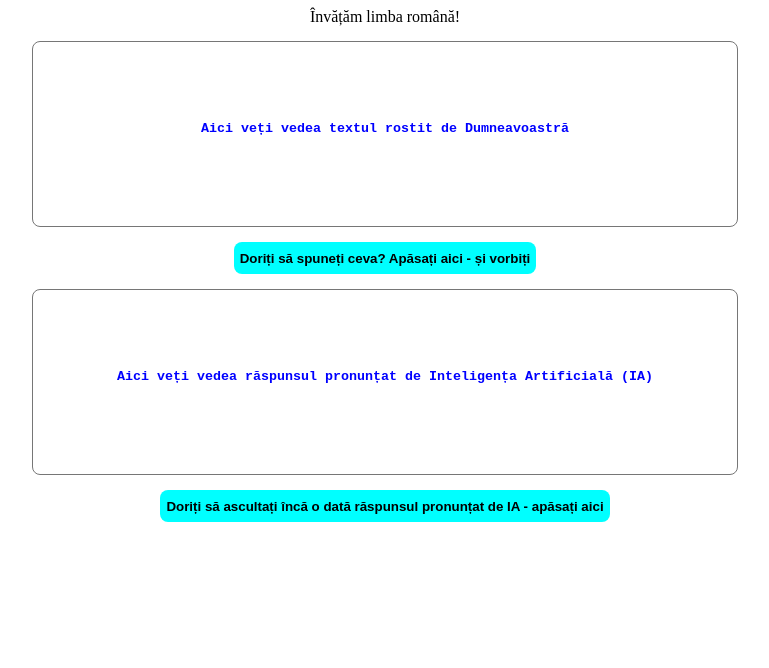
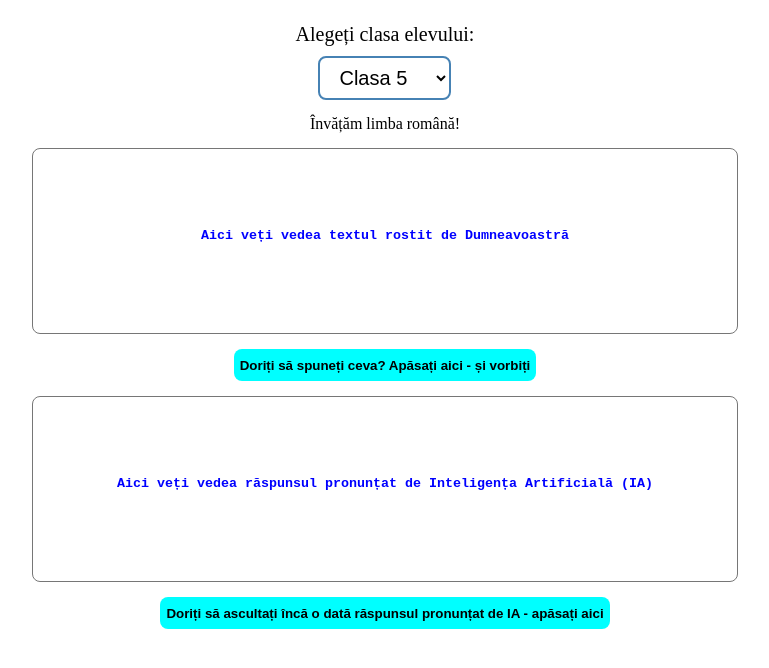
Before and after one commit to romana2026/romana2026.github.io, a plain HTML site: page index.html in a window 1280 px wide. Shown: the whole page, without its empty margins (255-1024 px from the left). Drawn offline with nearby package versions, Linux system fonts and the light colour scheme; no server answers.

Commit message:
Add class selection for student in index.html
Added a class selection dropdown for students.

```diff
--- a/index.html
+++ b/index.html
@@ -14,20 +14,26 @@
 
 <div class="container">
 
-<textarea id="initialPrompt" style="display:none;">
-Ești un profesor prietenos de limba română.
-Vorbești cu un elev din clasa a V-a.
+<div class="classSelector">
+  <label for="schoolClass">
+    Alegeți clasa elevului:
+  </label>
 
-Folosește propoziții simple și clare, potrivite pentru vârsta elevului.
-
-Pune întrebări scurte în limba română.
-Ascultă răspunsurile elevului și corectează
-cu blândețe greșelile lui.
-
-Explică lucrurile pe înțelesul unui copil din clasa a V-a.
-
-Continuă conversația în limba română.
-</textarea>
+  <select id="schoolClass">
+    <option value="1">Clasa 1</option>
+    <option value="2">Clasa 2</option>
+    <option value="3">Clasa 3</option>
+    <option value="4">Clasa 4</option>
+    <option value="5" selected>Clasa 5</option>
+    <option value="6">Clasa 6</option>
+    <option value="7">Clasa 7</option>
+    <option value="8">Clasa 8</option>
+    <option value="9">Clasa 9</option>
+    <option value="10">Clasa 10</option>
+    <option value="11">Clasa 11</option>
+    <option value="12">Clasa 12</option>
+  </select>
+</div>
 
 Învățăm limba română!
 <div class=" spacer"></div>
```
